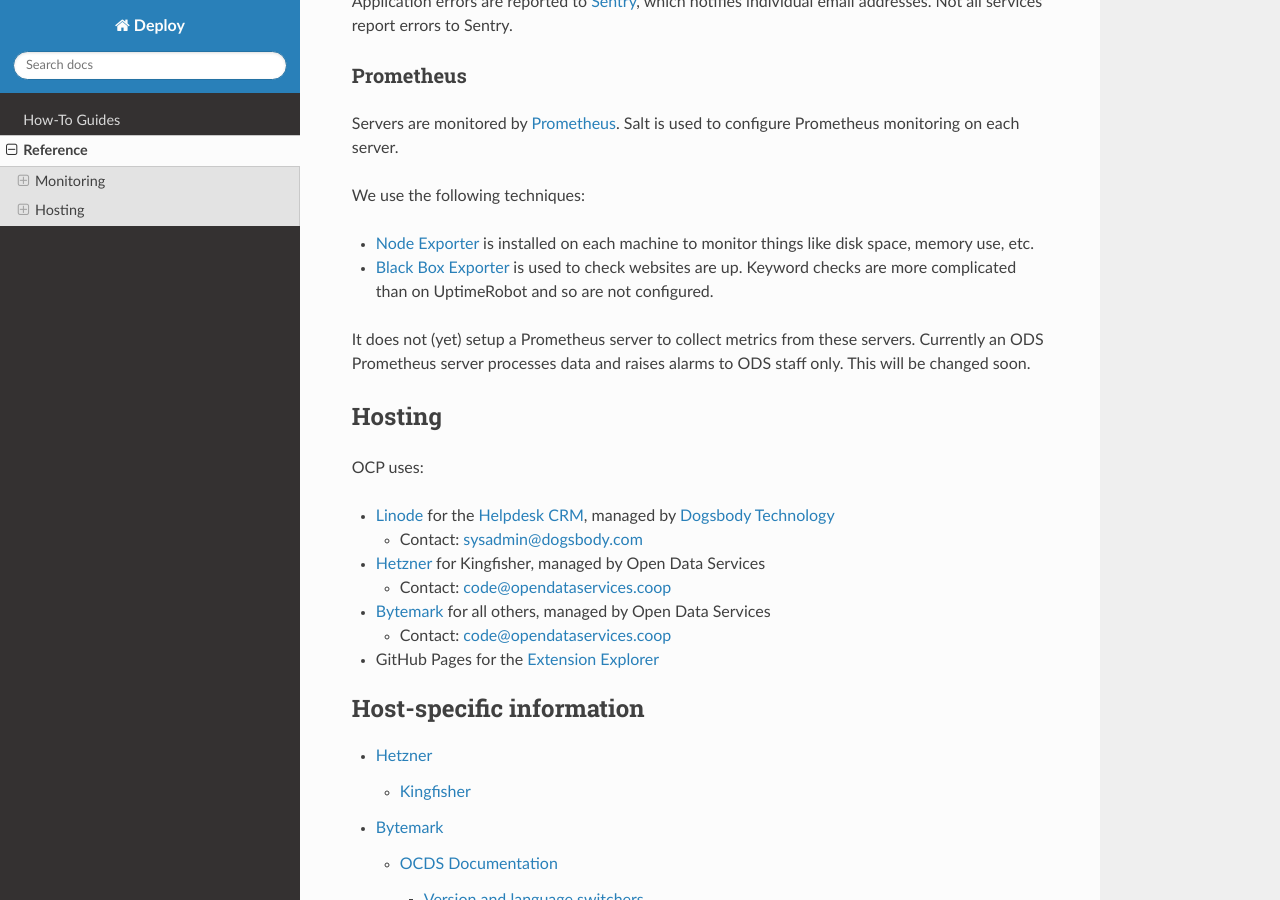
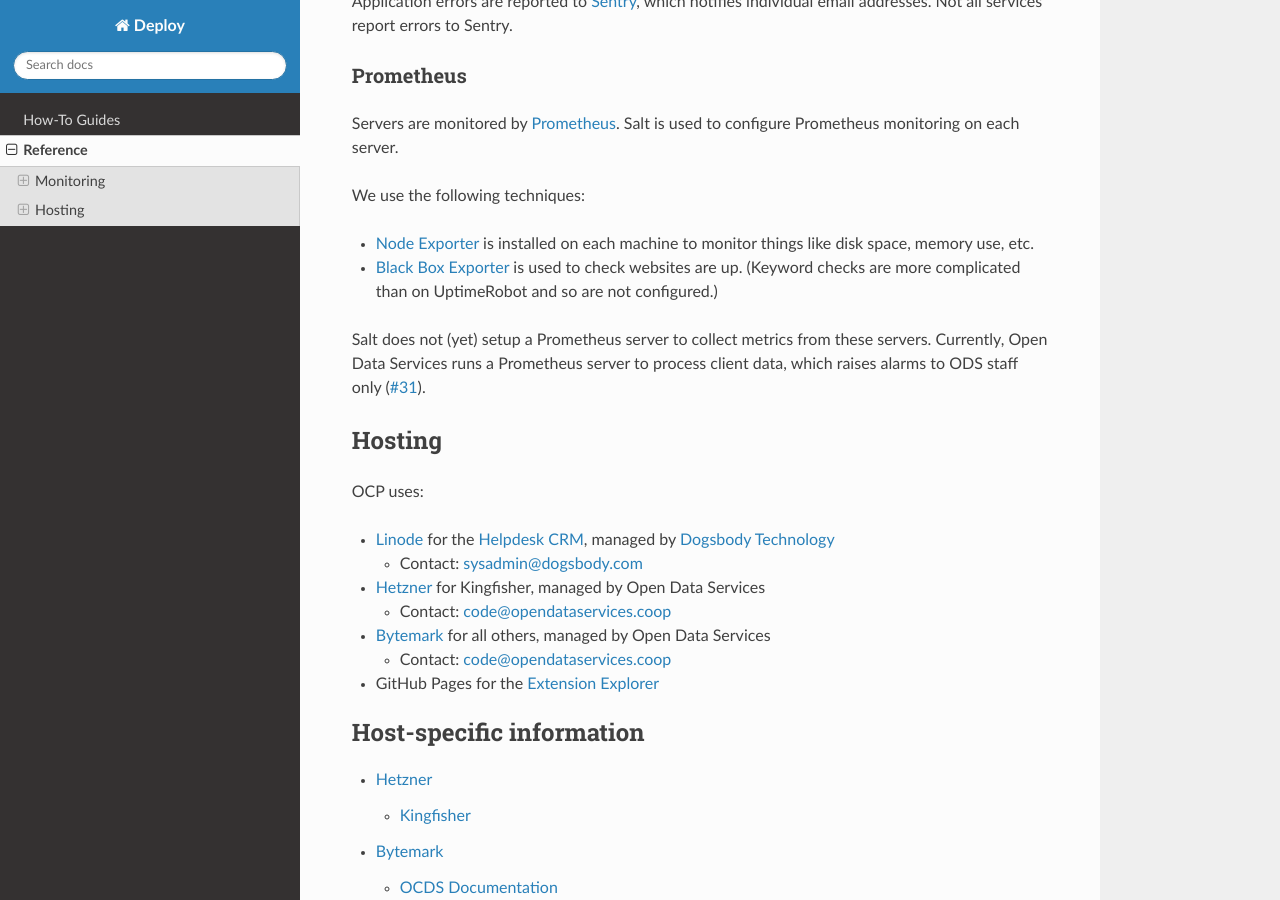
Before and after one commit to open-contracting/deploy, a Sphinx documentation site: the page built from docs/reference/index.rst, in a window 1280 px wide and 900 px high, scrolled down 446 px. Built offline with Sphinx 7.4.7 and the Read the Docs theme 2.0.0, drawn with Linux system fonts in a browser that asks for light colours.

Commit message:
Use consistent RST style (tilde for heading level 3, hyphen for bullet lists). Add link to related issue.

```diff
--- a/docs/reference/index.rst
+++ b/docs/reference/index.rst
@@ -7,27 +7,26 @@
 ----------
 
 UptimeRobot
-^^^^^^^^^^^
+~~~~~~~~~~~
 
 Website downtime is monitored by `UptimeRobot <https://uptimerobot.com/>`__, which notifies sysadmin email addresses at OCP and ODS. Keyword monitors are used where possible.
 
 Sentry
-^^^^^^
+~~~~~~
 
 Application errors are reported to `Sentry <https://sentry.io/>`__, which notifies individual email addresses. Not all services report errors to Sentry.
 
 Prometheus
-^^^^^^^^^^
+~~~~~~~~~~
 
 Servers are monitored by `Prometheus <https://prometheus.io/>`__. Salt is used to configure Prometheus monitoring on each server.
 
 We use the following techniques:
 
-* `Node Exporter <https://github.com/prometheus/node_exporter>`__ is installed on each machine to monitor things like disk space, memory use, etc.
-* `Black Box Exporter <https://github.com/prometheus/blackbox_exporter>`__ is used to check websites are up. Keyword checks are more complicated than on UptimeRobot and so are not configured.
+-  `Node Exporter <https://github.com/prometheus/node_exporter>`__ is installed on each machine to monitor things like disk space, memory use, etc.
+-  `Black Box Exporter <https://github.com/prometheus/blackbox_exporter>`__ is used to check websites are up. (Keyword checks are more complicated than on UptimeRobot and so are not configured.)
 
-It does not (yet) setup a Prometheus server to collect metrics from these servers. Currently an ODS Prometheus server processes data and raises alarms to ODS staff only. This will be changed soon.
-
+Salt does not (yet) setup a Prometheus server to collect metrics from these servers. Currently, Open Data Services runs a Prometheus server to process client data, which raises alarms to ODS staff only (`#31 <https://github.com/open-contracting/deploy/issues/31>`__).
 
 Hosting
 -------
```
